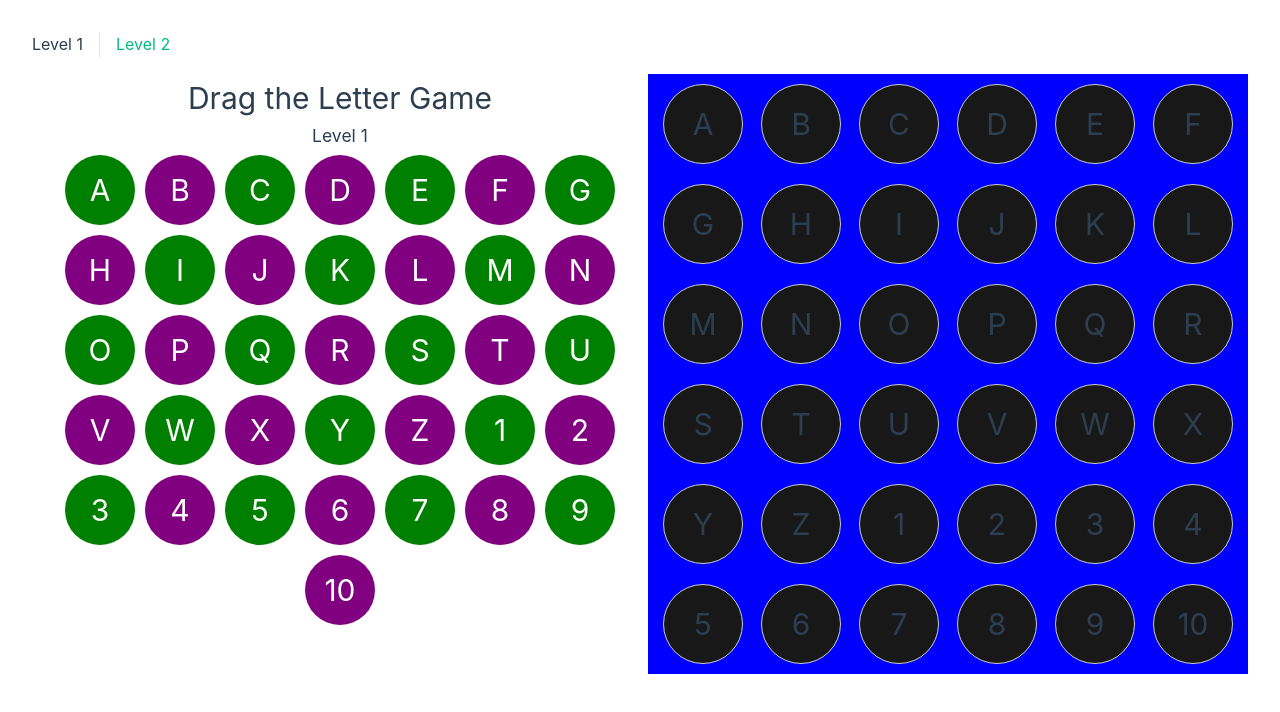
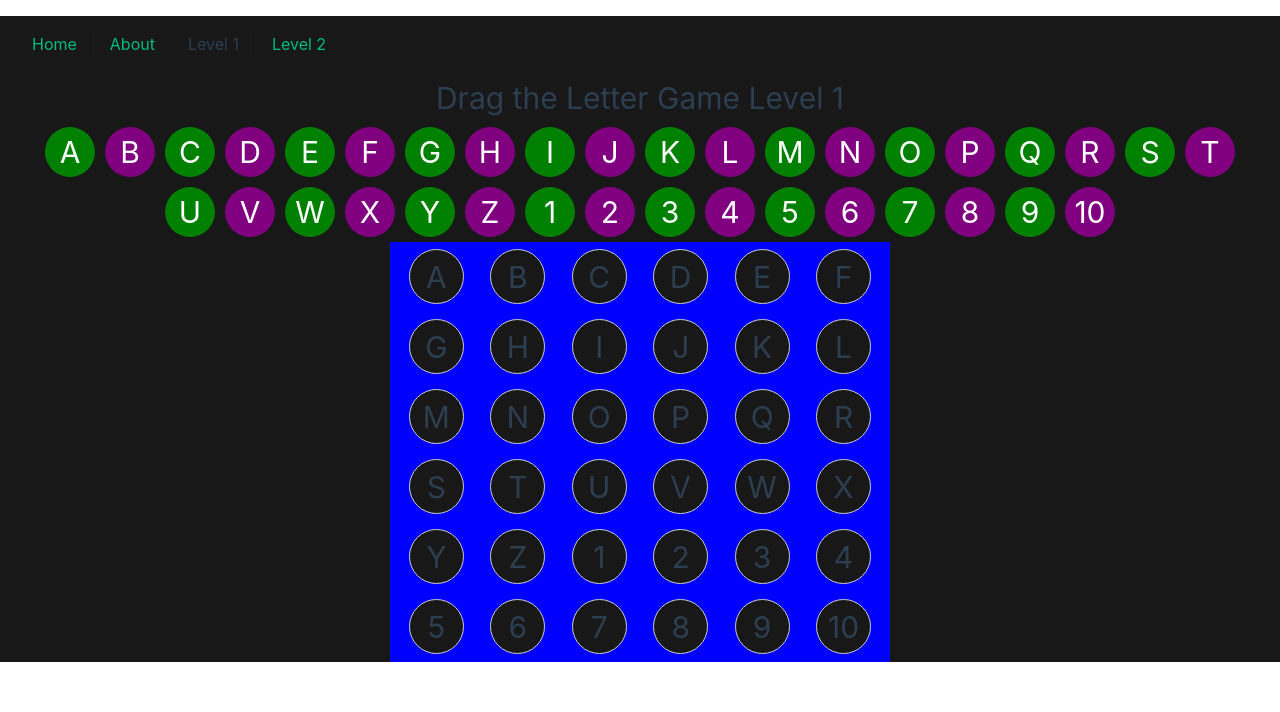
Before and after one commit to jevenmarfil/myreader, a Vue app: page /level1 in a window 1280 px wide. Shown: the top 712 px of the page. Built offline with nearby package versions, Linux system fonts and the light colour scheme.

Commit message:
add touch functionality and UI adjustments

```diff
--- a/src/App.vue
+++ b/src/App.vue
@@ -14,8 +14,8 @@ import { RouterLink, RouterView } from 'vue-router'
   </header> -->
     <div class="body">
       <nav>
-        <!-- <RouterLink to="/">Home</RouterLink>
-        <RouterLink to="/about">About</RouterLink> -->
+        <RouterLink to="/">Home</RouterLink>
+        <RouterLink to="/about">About</RouterLink>
         <RouterLink to="/level1">Level 1</RouterLink>
         <RouterLink to="/level2">Level 2</RouterLink>
 
--- a/src/assets/main.css
+++ b/src/assets/main.css
@@ -5,8 +5,7 @@
   margin: 0 auto;
   padding-left: 2rem;
   padding-right: 2rem;
-
-
+  background-color: #181818;
   font-weight: normal;
 
 }
--- a/src/views/Level1View.vue
+++ b/src/views/Level1View.vue
@@ -1,16 +1,16 @@
 <template>
-  <div style="display: flex">
+  <div style="display: flex; flex-direction: column; align-items: center;">
     <div class="title">
-      <h1>Drag the Letter Game</h1>
-      <h3>Level 1</h3>
+      <h1>Drag the Letter Game Level 1</h1>
       <div class="letter-container">
         <div
           v-for="(letter, index) in unshuffledLetters"
           :key="index"
           class="letter"
           :style="{ backgroundColor: letter.color, color: 'white' }"
-          @mousedown="startDrag(letter.text)"
-          @touchstart="startDrag(letter.text)"
+          @mousedown="startDrag($event, letter.text)"
+          @touchstart.prevent="startDrag($event, letter.text)"
+          @dragover.prevent
           draggable="true"
         >
           {{ letter.text }}
@@ -22,9 +22,14 @@
         <div
           v-for="(cell, colIndex) in row"
           :key="colIndex"
+          :id="'cell'+cell.letter"
           class="cell"
+          ref="dropZone"
           @dragover.prevent
           @drop="dropLetter(cell.letter, rowIndex, colIndex)"
+          @touchend="dropLetter(cell.letter, rowIndex, colIndex)"
+          @touchstart.prevent="console.log('touched', cell.letter)"
+          @touchmove.prevent="console.log('passed here', $event.touches)"
         >
           <div class="drop-zone">
             <div class="letter" :style="{ backgroundColor: cell.color }" v-if="cell.isPlaced == 1">
@@ -49,6 +54,7 @@ const droppedLetter = ref({ text: null, color: '' })
 const grid = ref<any>([])
 const colors = ['green', 'purple'] // Define the two alternating colors
 let colorIndex = 0 // Initialize the color index
+const dropZone = ref([]);
 
 //methods
 onMounted(() => {
@@ -82,15 +88,64 @@ onMounted(() => {
   generateGrid()
 })
 
-const startDrag = (letter: any) => {
+const startDrag = (event: Event, letter: any) => {
+  const targetElement: any = dropZone.value.find((el: any)=>el.innerText == letter);
+  console.log("startDrag", event, letter, targetElement)
+
+  let touchedElementId: any;
+  if(event.target){
+    event.target.addEventListener("touchmove", (event: any) => {
+      console.log('touchmove')
+      const touch = event.touches[0];
+      const currentX = touch.clientX;
+      const currentY = touch.clientY;
+      const elementAtTouchPoint = document.elementFromPoint(currentX, currentY);
+      if (elementAtTouchPoint !== null && elementAtTouchPoint.id == "cell"+letter) {
+        // Another element is touched during touchmove
+        touchedElementId = elementAtTouchPoint.id
+        console.log("Touched another element:", elementAtTouchPoint, elementAtTouchPoint.id);
+      }
+    })
+
+    event.target.addEventListener("touchend", (event: any)=>{
+      if(touchedElementId){
+        endDrag(event, letter)
+        console.log("Touched element ID at touchend:", touchedElementId);
+        touchedElementId = null;
+
+      }
+    })
+  }
+
+  if(event.type == "touchstart"){
+    const touchStartEvent = new TouchEvent("touchstart", {
+        bubbles: true,
+        cancelable: true,
+        view: window,
+      });
+
+      targetElement.dispatchEvent(touchStartEvent);
+  }
   selectedLetter.value.text = letter
 }
 
-// const endDrag = () => {
-//   selectedLetter.value = null
-// }
+const endDrag = (event: Event, letter: string) => {
+  const targetElement: any = dropZone.value.find((el: any)=>el.innerText == letter);
+  console.log("endDrag")
+  if(event.type == "touchend"){
+    const touchEndEvent = new TouchEvent("touchend", {
+        bubbles: true,
+        cancelable: true,
+        view: window,
+      });
+
+      targetElement.dispatchEvent(touchEndEvent);
+  }
+  selectedLetter.value = { text: null, color: ''}
+}
 
 const dropLetter = (letter: any, rowIndex: number, colIndex: number) => {
+  console.log("DROPPED")
   if (selectedLetter.value.text !== null && selectedLetter.value.text === letter) {
     console.log('DROP LOCATION', letter)
     grid.value[rowIndex][colIndex].isPlaced = 1
@@ -129,6 +184,7 @@ const shuffleArray = (array: any) => {
 <style scoped>
 .title {
   text-align: center;
+  width: 100%;
 }
 .letter-container {
   display: flex;
@@ -136,12 +192,12 @@ const shuffleArray = (array: any) => {
   justify-content: center;
 }
 .letter {
-  width: 70px;
-  height: 70px;
+  width: 50px;
+  height: 50px;
   background-color: #3498db;
   color: #fff;
   text-align: center;
-  line-height: 70px;
+  line-height: 50px;
   margin: 5px;
   cursor: pointer;
   border-radius: 50%; /* Add this line */
@@ -155,17 +211,17 @@ const shuffleArray = (array: any) => {
 }
 
 .row {
-  width: 600px;
-  height: 100px;
+  width: 500px;
+  height: 70px;
   display: flex;
-  justify-content: center;
+  justify-content: space-evenly;
   align-items: center;
   font-size: 30px; /* Adjust font size as needed */
 }
 
 .cell {
-  width: 80px; /* Adjust the cell width as needed */
-  height: 80px; /* Adjust the cell height as needed */
+  width: 55px; /* Adjust the cell width as needed */
+  height: 55px; /* Adjust the cell height as needed */
   border: 1px solid #ccc; /* Add borders to cells if desired */
   display: flex;
   margin-left: 1.5%;
```
